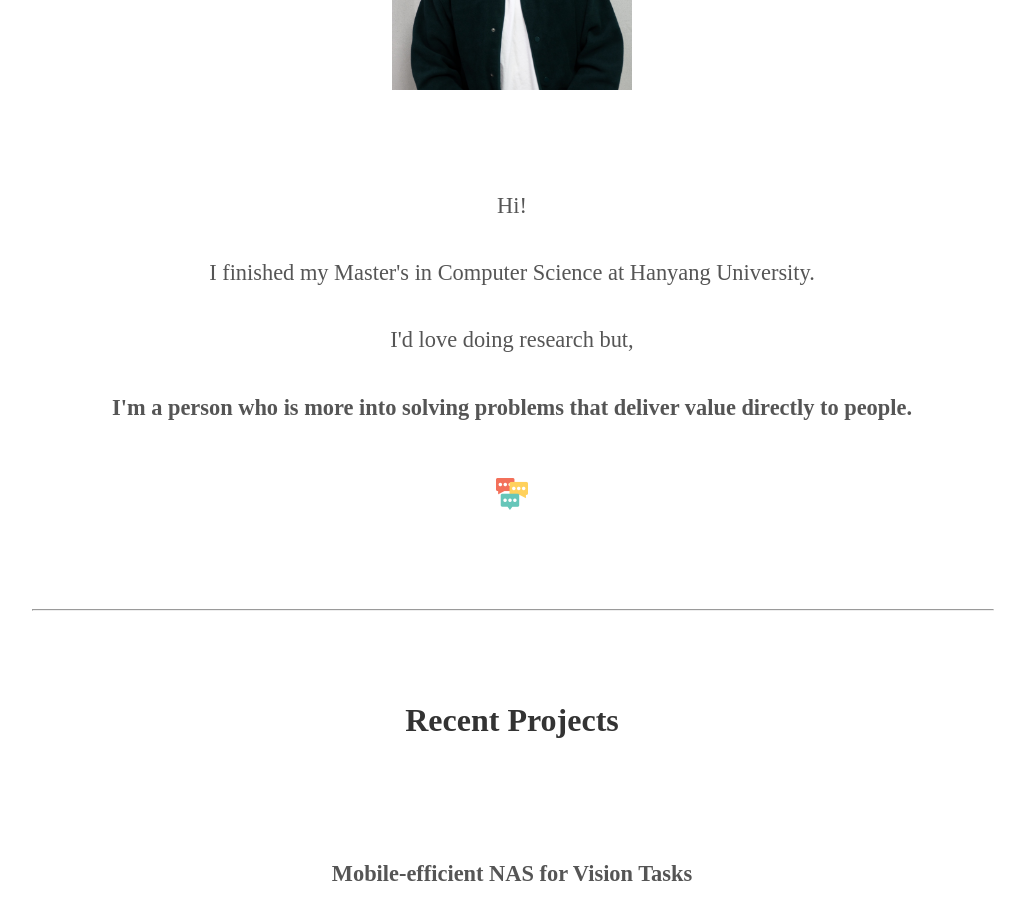
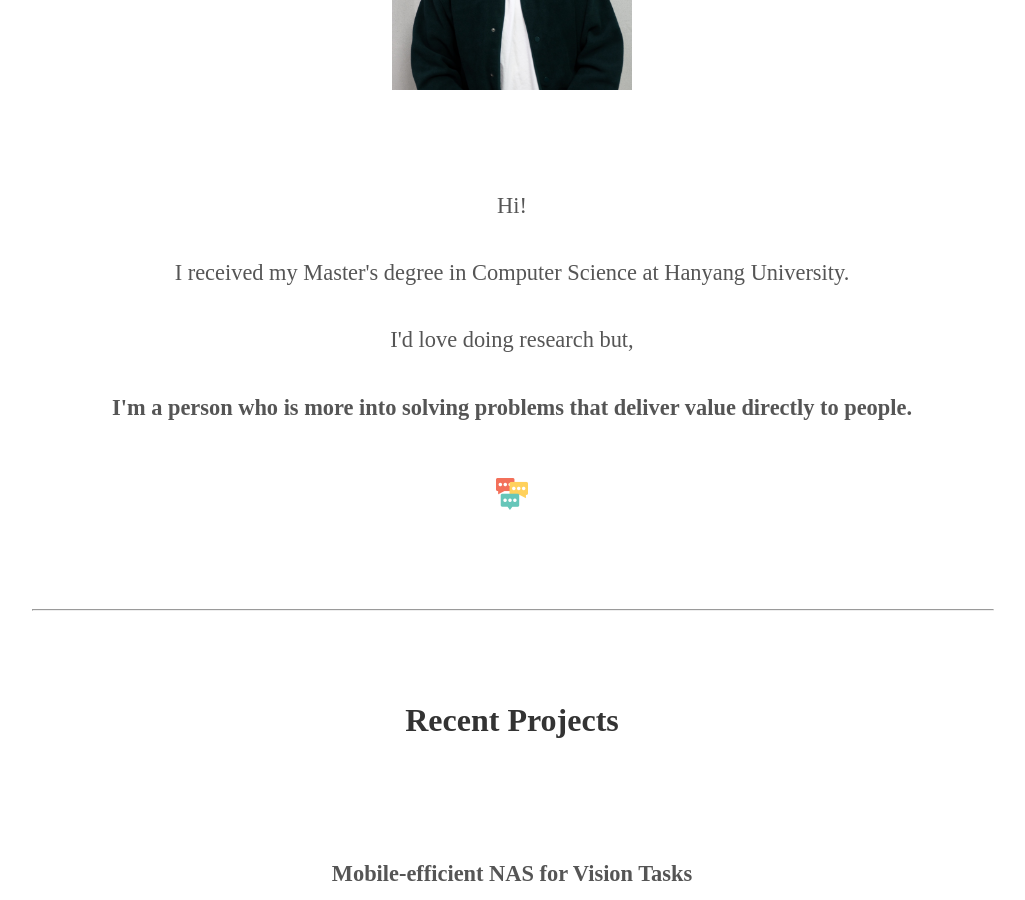
Before and after one commit to beomwookang/beomwookang.github.io, a Jekyll site: the page built from index.html, in a window 1280 px wide and 900 px high, scrolled down 1212 px. Shown: the whole window, without its empty margins (128-1153 px from the left). Built offline with Jekyll 4.4.1, drawn with Linux system fonts in a browser that asks for light colours; some web fonts are replaced.

Commit message:
modified about page

```diff
--- a/_includes/about.html
+++ b/_includes/about.html
@@ -1,6 +1,6 @@
 <div class="user-details">
   <img alt="profile_pic" src="/imgs/profile_0606.jpg" class="profile-pic">
-  <p>Hi!<br><br>I finished my Master's in Computer Science at Hanyang University.<br><br>I'd love doing research but, <br><br><b>I'm a person who is more into solving problems that deliver value directly to people.</b></p>
+  <p>Hi!<br><br>I received my Master's degree in Computer Science at Hanyang University.<br><br>I'd love doing research but, <br><br><b>I'm a person who is more into solving problems that deliver value directly to people.</b></p>
 
   <div class="header-icons" style="padding-top:5vh;">
       <!--<a aria-label="My Youtube" href="https://www.youtube.com/channel/UC4qhefWnzwMrefByc4zu4bw" target="_blank";>
```
